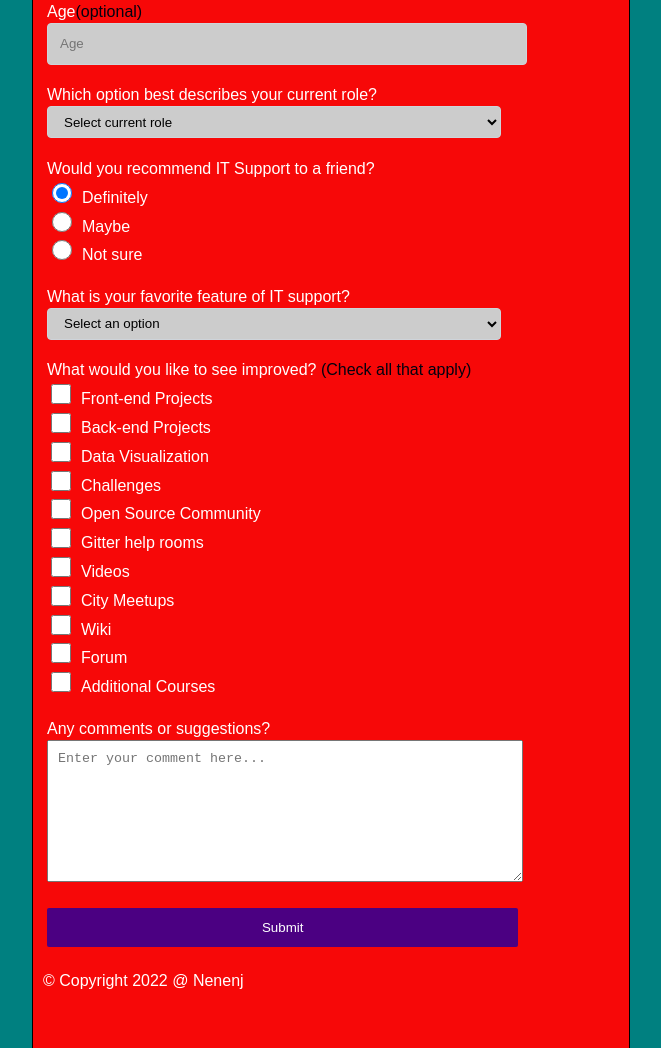
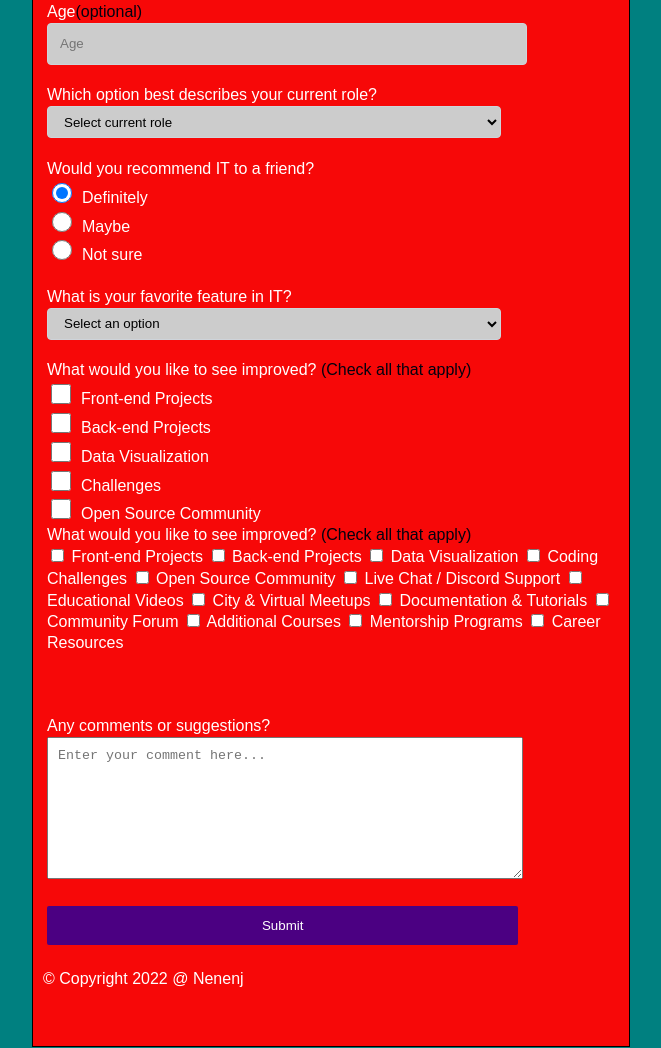
Before and after one commit to Nenenj/A-survey-form, a website: page index.html in a window 1280 px wide. Shown: the part 392-1440 px from the top of the page, without its empty margins (309-970 px from the left). Drawn offline with Linux system fonts and the light colour scheme.

Commit message:
more enhancement

```diff
--- a/index.html
+++ b/index.html
@@ -8,43 +8,29 @@
   <meta http-equiv="x-ua-compatible" content="ie=edge">
   <link rel="stylesheet" href="css/styles.css">
 </head>
+
 <body>
 
   <div id="container">
-  <header class="header"><h1 id="title" class="text-center">IT Surport Survey Form</h1>
+    <header class="header">
+      <h1 id="title" class="text-center">IT Surport Survey Form</h1>
       <p id="description">Thank you for taking the time to help us improve the platform
     </header>
 
     <form id="survey-form">
       <div class="grouping">
         <label for="name" id="name-label">Name:</label>
-       <input
-        type="text"
-        name="name"
-        id="name"
-        class="grouping-control"
-        placeholder="First Name"
-        required> </input>
+        <input type="text" name="name" id="name" class="grouping-control" placeholder="First Name" required> </input>
 
         <br>
         <label for="email" id="email-label">Email:</label>
- <input
-        type="email"
-        name="email"
-        id="email"
-        class="grouping-control" placeholder="Email" required> </input>
+        <input type="email" name="email" id="email" class="grouping-control" placeholder="Email" required> </input>
 
         <br>
 
         <label for="number" id="number-label">Age<span class="clue">(optional)</span></label>
-      <input
-        type="number"
-        name="age"
-        id="number"
-        min="10"
-        max="99"
-        class="grouping-control"
-        placeholder="Age" required>
+        <input type="number" name="age" id="number" min="10" max="99" class="grouping-control" placeholder="Age"
+          required>
         </input>
         <br>
         <label for="current role">Which option best describes your current role?</label>
@@ -59,147 +45,90 @@
         </select>
 
         <br>
- <label for="recommend"> Would you recommend IT Support to a friend?</label>
+        <label for="recommend"> Would you recommend IT to a friend?</label>
         <br>
         <label>
-<input id="model_color"
-         type="radio"
-         id="definitely"
-        name="color"
-          value="definitely"
-          class="input-radio"
-          checked
-        />Definitely</label>
+          <input id="model_color" type="radio" id="definitely" name="color" value="definitely" class="input-radio"
+            checked />Definitely</label>
         <br>
         <label>
- <input id="model_color"
-         type="radio"
-         id="definitely"
-        name="color"
-          value="definitely"
-          class="input-radio"
-        />Maybe</label>
+          <input id="model_color" type="radio" id="definitely" name="color" value="definitely"
+            class="input-radio" />Maybe</label>
         <br>
         <label>
- <input id="model_color"
-         type="radio"
-         id="definitely"
-        name="color"
-          value="definitely"
-          class="input-radio"
-
-        />Not sure</label>
+          <input id="model_color" type="radio" id="definitely" name="color" value="definitely" class="input-radio" />Not
+          sure</label>
         <br>
         <br>
-      <label for="favorite">  What is your favorite feature of IT support?
+        <label for="favorite"> What is your favorite feature in IT?
           <select id="favourite" name="mostfavourite" class="grouping-control" required>
             <option disabled selected value>Select an option</option>
-  <option value="challenges">Challenges</option>
+            <option value="challenges">Debugging</option>
             <option value="projects">Projects</option>
             <option value="community">Community</option>
             <option value="openSource">Open Source</option>
+            <option value="troubleshooting">Troubleshooting</option>
+            <option value="ai">Artificial Intelligence</option>
+            <option value="cybersecurity">Cybersecurity</option>
+            <option value="cloudComputing">Cloud Computing</option>
+            <option value="webDevelopment">Web Development</option>
+            <option value="dataScience">Data Science</option>
+            <option value="networking">Networking</option>
+            <option value="automation">Automation & Scripting</option>
+            <option value="uxDesign">UX/UI Design</option>
+            <option value="gameDevelopment">Game Development</option>
+            <option value="blockchain">Blockchain Technology</option>
+            <option value="mobileDevelopment">Mobile App Development</option>
           </select>
+
           <br>
           <label for="improvement">
             What would you like to see improved?
             <span class="clue">(Check all that apply)</span></label>
 
           <label><br>
-<input name="prefer"
-          value="front-end-projects"
-          type="checkbox"
-          class="input-checkbox"
-        />Front-end Projects</label>
+            <input name="prefer" value="front-end-projects" type="checkbox" class="input-checkbox" />Front-end
+            Projects</label>
           <br>
           <label>
-        <input
-          name="prefer"
-          value="back-end-projects"
-          type="checkbox"
-          class="input-checkbox"
-        />Back-end Projects</label>
+            <input name="prefer" value="back-end-projects" type="checkbox" class="input-checkbox" />Back-end
+            Projects</label>
           <br>
           <label>
-        <input
-          name="prefer"
-          value="data-visualization"
-          type="checkbox"
-          class="input-checkbox"
-        />Data Visualization</label>
+            <input name="prefer" value="data-visualization" type="checkbox" class="input-checkbox" />Data
+            Visualization</label>
           <br>
           <label>
-        <input
-          name="prefer"
-          value="challenges"
-          type="checkbox"
-          class="input-checkbox"
-        />Challenges</label>
+            <input name="prefer" value="challenges" type="checkbox" class="input-checkbox" />Challenges</label>
           <br>
           <label>
-        <input
-          name="prefer"
-          value="open-source-community"
-          type="checkbox"
-          class="input-checkbox"
-        />Open Source Community</label>
+            <input name="prefer" value="open-source-community" type="checkbox" class="input-checkbox" />Open Source
+            Community</label>
           <br>
-      <label>
-        <input
-          name="prefer"
-          value="gitter-help-rooms"
-          type="checkbox"
-          class="input-checkbox"
-        />Gitter help rooms</label>
+          <label for="improvement">What would you like to see improved?</label>
+          <span class="clue">(Check all that apply)</span>
+          <div class="checkbox-group">
+            <label><input type="checkbox" name="improve" value="front-end"> Front-end Projects</label>
+            <label><input type="checkbox" name="improve" value="back-end"> Back-end Projects</label>
+            <label><input type="checkbox" name="improve" value="data-visualization"> Data Visualization</label>
+            <label><input type="checkbox" name="improve" value="coding-challenges"> Coding Challenges</label>
+            <label><input type="checkbox" name="improve" value="open-source"> Open Source Community</label>
+            <label><input type="checkbox" name="improve" value="live-chat"> Live Chat / Discord Support</label>
+            <label><input type="checkbox" name="improve" value="videos"> Educational Videos</label>
+            <label><input type="checkbox" name="improve" value="meetups"> City & Virtual Meetups</label>
+            <label><input type="checkbox" name="improve" value="documentation"> Documentation & Tutorials</label>
+            <label><input type="checkbox" name="improve" value="forum"> Community Forum</label>
+            <label><input type="checkbox" name="improve" value="courses"> Additional Courses</label>
+            <label><input type="checkbox" name="improve" value="mentorship"> Mentorship Programs</label>
+            <label><input type="checkbox" name="improve" value="career-resources"> Career Resources</label>
+          </div><br>
           <br>
-      <label>
-        <input
-          name="prefer"
-          value="videos"
-          type="checkbox"
-          class="input-checkbox"
-        />Videos</label>
-<br>
-      <label>
-        <input
-          name="prefer"
-          value="city-meetups"
-          type="checkbox"
-          class="input-checkbox"
-        />City Meetups</label>
-<br>
-      <label>
-        <input
-          name="prefer"
-          value="wiki"
-          type="checkbox"
-          class="input-checkbox"
-        />Wiki</label>
-   <br>
-      <label>
-        <input
-          name="prefer"
-          value="forum"
-          type="checkbox"
-          class="input-checkbox"
-        />Forum</label>
-<br>
-      <label>
-        <input
-          name="prefer"
-          value="additional-courses"
-          type="checkbox"
-          class="input-checkbox"
-        />Additional Courses</label><br>
 
           <br>
 
           <label id="textarea">Any comments or suggestions?
-      <textarea
-        id="comments"
-        class="input-textarea"
-        name="comment"
-        placeholder="Enter your comment here..."
-      ></textarea>
+            <textarea id="comments" class="input-textarea" name="comment"
+              placeholder="Enter your comment here..."></textarea>
             <br><br>
             <button type="submit" id="submit" class="submit-button">
               Submit
```
Lines whose indentation alone changed are shown as unchanged.
